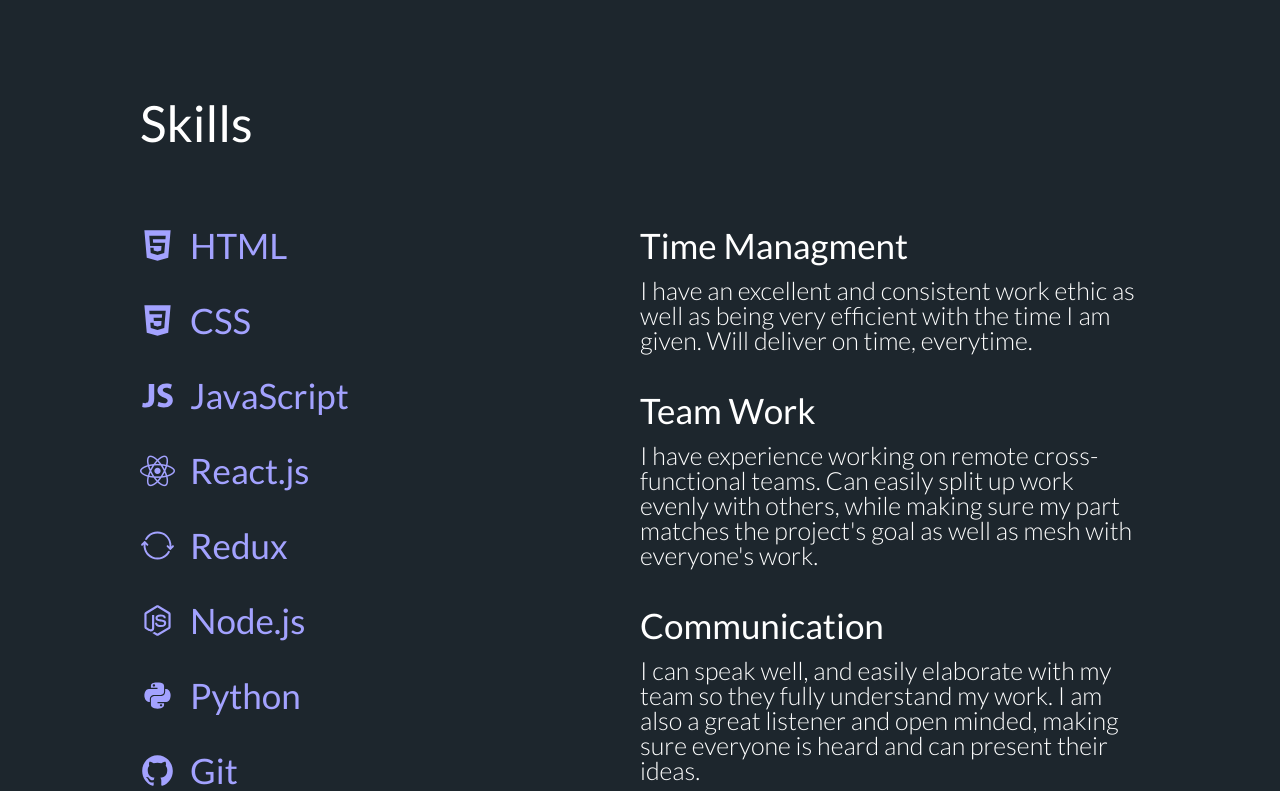
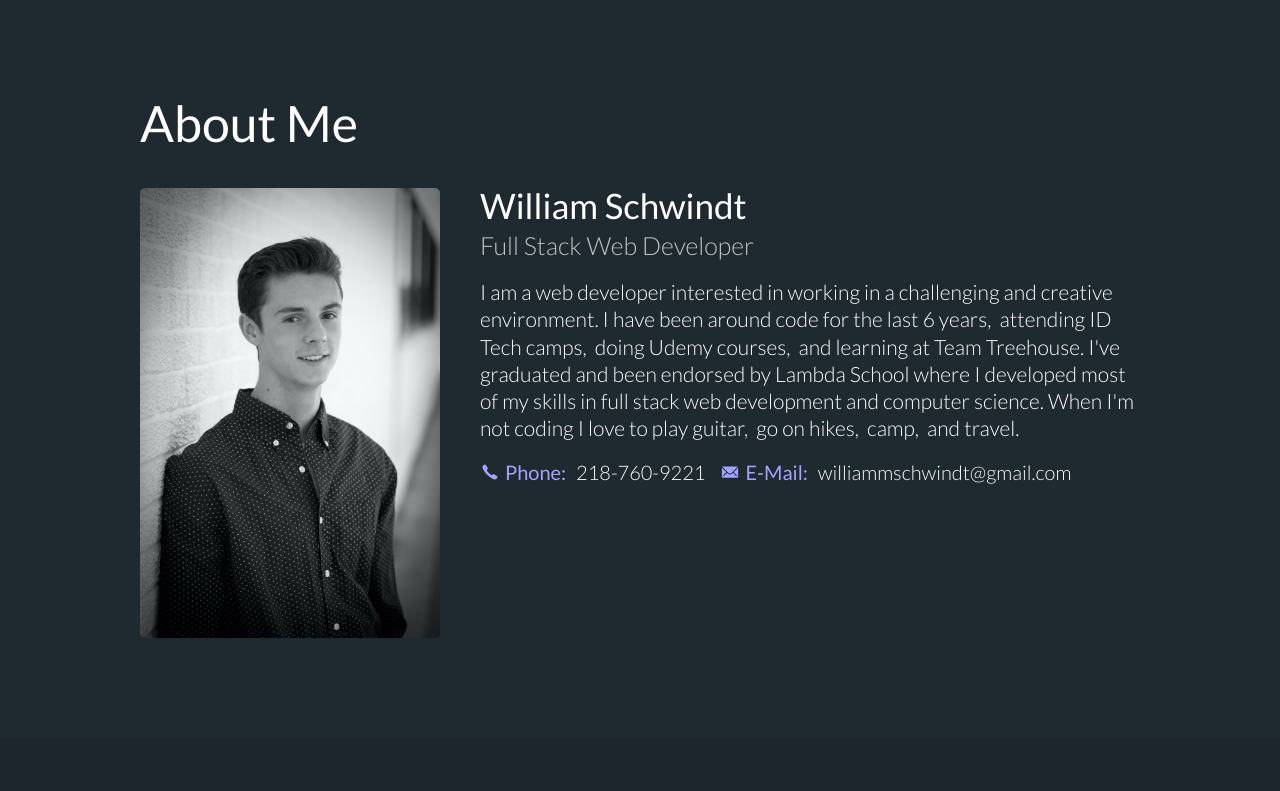
Before and after one commit to williamschwindt/portfolio, a plain HTML site: page index.html in a window 1280 px wide. Shown: the part 822-1613 px from the top of the page. Drawn offline with nearby package versions, Linux system fonts and the light colour scheme.

Commit message:
added about me section

```diff
--- a/index.html
+++ b/index.html
@@ -22,6 +22,38 @@
                 <h3>Send me a message <a href="mailto:williammschwindt@gmail.com?">williammschwindt@gmail.com</a></h3>
             </div>
         </header>
+        <section class="about-me-section">
+            <h1 class="section-title">About Me</h1>
+            <div class="about-me-container">
+                <img id="will-photo" src="./images/will-edit.png" alt="william-schwindt"/>
+                <div class="about-me-info">
+                    <h2>William Schwindt</h2>
+                    <h3>Full Stack Web Developer</h3>
+                    <p>
+                        I am a web developer interested in working in a challenging
+                        and creative environment. I have been around code for the
+                        last 6 years,&nbsp; attending ID Tech camps,&nbsp; doing Udemy
+                        courses,&nbsp; and learning at Team Treehouse. I've graduated and
+                        been endorsed by Lambda School where I developed most of my skills
+                        in full stack web development and computer science. When I'm
+                        not coding I love to play guitar,&nbsp; go on hikes,&nbsp;
+                        camp,&nbsp; and travel.
+                    </p>
+                    <div class="about-me-contact">
+                        <div class="contact-type">
+                            <ion-icon class='contact-icon' name="ios-call"></ion-icon>
+                            <h3>Phone: </h3>
+                            <h4>218-760-9221</h4>
+                        </div>
+                        <div class="contact-type">
+                            <ion-icon class='contact-icon' name="ios-mail"></ion-icon>
+                            <h3>E-Mail: </h3>
+                            <h4>williammschwindt@gmail.com</h4>
+                        </div>
+                    </div>
+                </div>
+            </div>
+        </section>
         <section class="skills-section">
                 <h1 class="section-title">Skills</h1>
                 <div class="skills-container">
--- a/style.css
+++ b/style.css
@@ -192,6 +192,76 @@ header h3 a {
     padding-top: 20px;
     padding-bottom: 40px;
     text-align: left;
+}
+
+.about-me-section {
+    padding: 100px 5%;
+    background-color: rgb(31, 41, 48);
+}
+
+.about-me-container {
+    margin: 0 auto;
+    display: flex;
+    justify-content: space-around;
+    max-width: 1000px
+}
+
+#will-photo {
+    width: 300px;
+    border-radius: 5px;
+}
+
+.about-me-info {
+    margin-left: 40px;
+}
+
+.about-me-info h2 {
+    font-size: 3.5rem;
+    margin-bottom: 10px;
+}
+
+.about-me-info h3 {
+    font-size: 2.5rem;
+    font-weight: 300;
+    margin-bottom: 20px;
+    color: #c2c2c2;
+}
+
+.about-me-info p {
+    font-size: 2.1rem;
+    font-weight: 300;
+    line-height: 1.3;
+    margin-bottom: 20px;
+}
+
+.about-me-contact {
+    display: flex;
+}
+
+.contact-type {
+    display: flex;
+}
+
+.contact-type:nth-child(2) {
+    margin-left: 15px;
+}
+
+.contact-icon {
+    font-size: 2rem;
+    color: #A3A2FF;
+    margin-right: 5px;
+}
+
+.contact-type h3 {
+    color: #A3A2FF;
+    font-size: 2rem;
+    font-weight: 400;
+    margin-right: 10px;
+}
+
+.contact-type h4 {
+    font-size: 2rem;
+    font-weight: 300;
 }
 
 .skills-section{
```
Also changed, not shown: images/will-edit.png (added).
